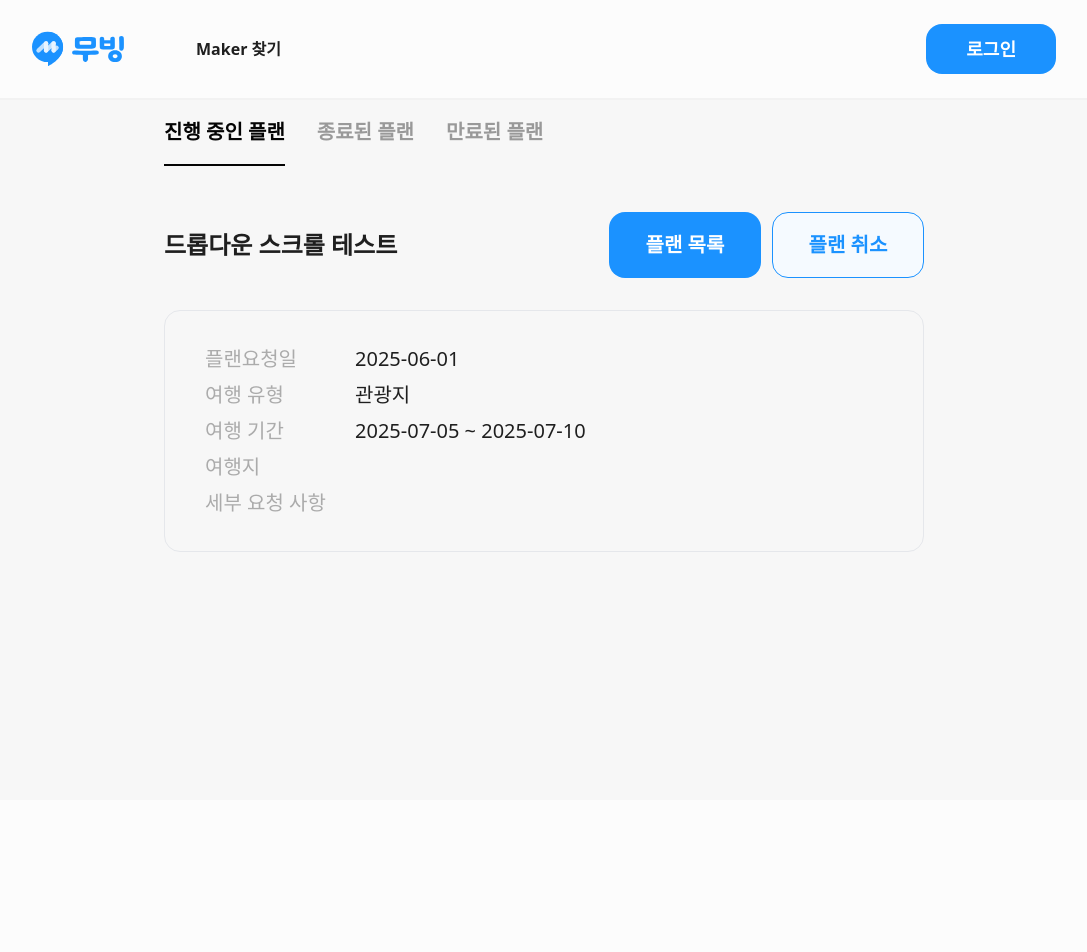
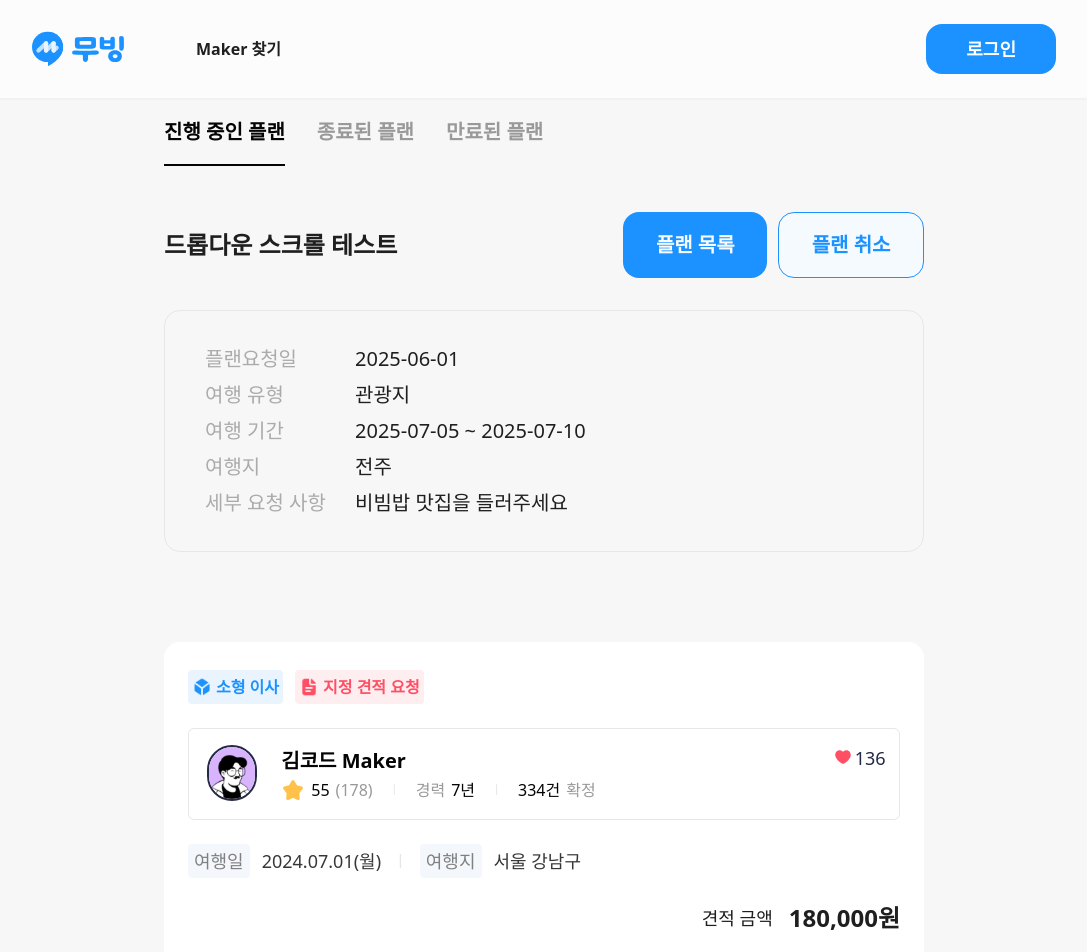
Before and after one commit to GoHawaiiForMe/frontend, a Next.js app: page /myTripManage/ongoingPlan in a window 1280 px wide. Shown: the top 952 px of the page, without its empty margins (96-1183 px from the left). Before the commit the page ends 800 px from the top, so only its background shows below. Built offline with nearby package versions, Linux system fonts and the light colour scheme.

Commit message:
feat: 리퀘스트카드 UI

```diff
--- a/src/components/MyPlans/Cards/PlanCard.tsx
+++ b/src/components/MyPlans/Cards/PlanCard.tsx
@@ -56,25 +56,25 @@ export default function PlanCard({ planData }: PlanCardProps) {
   };
 
   return (
-    <div className="flex h-96 flex-col gap-y-[32px] my-[46px] mobile:gap-y-[16px]">
-      <div className="flex place-content-between mobile-tablet:flex-col-reverse mobile-tablet:gap-y-[8px]">
+    <div className="flex h-96 flex-col gap-y-[32px] my-[46px] mobile:gap-y-4">
+      <div className="flex place-content-between mobile-tablet:flex-col-reverse mobile-tablet:gap-y-2">
         <div className="text-color-black-400 word-break semibold text-2xl content-center mobile:text-lg">
           {selectedPlan ? selectedPlan.name : "플랜 선택"}
         </div>
-        <div className="flex content-between gap-x-[16px] mobile:w-full mobile:whitespace-nowrap mobile-tablet:justify-end">
+        <div className="flex content-between gap-x-4 mobile:w-full mobile:whitespace-nowrap mobile-tablet:justify-end">
           <div className="flex content-between gap-[11px]">
             <button
-              className="relative text-nowrap min-w-[152px] py-[16px] px-[32.5px] bg-color-blue-300 text-white semibold rounded-2xl  text-xl tablet:text-lg mobile:text-md mobile-tablet:py-[6px] mobile-tablet:px-[16px]"
+              className="relative text-nowrap min-w-38 py-4 px-[32.5px] bg-color-blue-300 text-gray-50 semibold rounded-2xl  text-xl tablet:text-lg mobile:text-md mobile-tablet:py-[6px] mobile-tablet:px-[16px]"
               onClick={() => setIsOpen(!isOpen)}
             >
               플랜 목록
               {isOpen && (
-                <ul className="absolute top-[75px] right-0 text-left p-[16px] max-h-[200px] overflow-y-auto overflow-x-hidden bg-gray-50 normal text-color-black-500 rounded-2xl sm:w-auto mobile-tablet:top-[40px] mobile-tablet:p-[16px] mobile-tablet:max-w-[95%]">
+                <ul className="absolute top-[75px] right-0 text-left p-4 max-h-50 overflow-y-auto overflow-x-hidden bg-gray-50 normal text-color-black-500 rounded-2xl sm:w-auto mobile-tablet:top-[40px] mobile-tablet:p-[16px] mobile-tablet:max-w-[95%]">
                   {sortedPlans.map((plan) => (
                     <li
                       key={plan.id}
                       onClick={() => handlePlanSelect(plan.id)}
-                      className="p-[8px] pointer hover:bg-color-blue-100 px-2 py-1 rounded-lg mobile:truncate"
+                      className="p-2 pointer hover:bg-color-blue-100 px-2 py-1 rounded-lg mobile:truncate"
                     >
                       {plan.name}
                     </li>
@@ -83,13 +83,13 @@ export default function PlanCard({ planData }: PlanCardProps) {
               )}
             </button>
 
-            <button className="py-[16px] px-[32.5px] text-nowrap min-w-[152px] bg-color-blue-50 border-color-blue-300 border-solid border-[1px]  text-color-blue-300 semibold rounded-2xl  text-xl tablet:text-lg  mobile:text-md mobile-tablet:py-[6px] mobile-tablet:px-[16px]">
+            <button className="py-4 px-[32.5px] text-nowrap min-w-38 bg-color-blue-50 border-color-blue-300 border-solid border-[1px]  text-color-blue-300 semibold rounded-2xl  text-xl tablet:text-lg  mobile:text-md mobile-tablet:py-[6px] mobile-tablet:px-[16px]">
               플랜 취소
             </button>
           </div>
         </div>
       </div>
-      <div className="flex w-fill px-[40px] py-[32px] flex-col gap-y-1 border-color border-[1px] bg-body.bg-gray rounded-2xl text-xl semibol mobile-tablet:text-md mobile:px-[16px] mobile:py-[16px]">
+      <div className="flex w-fill px-10 py-8 flex-col gap-y-1 border-color border-[1px] bg-body.bg-gray rounded-2xl text-xl semibol mobile-tablet:text-md mobile:px-[16px] mobile:py-[16px]">
         <div className="flex">
           <label className="text-color-gray-300 w-[150px]" htmlFor="requestDate">
             플랜요청일
@@ -116,15 +116,15 @@ export default function PlanCard({ planData }: PlanCardProps) {
           <label className="text-color-gray-300 w-[150px] flex-shrink-0" htmlFor="travelSpot">
             여행지
           </label>
-          <div className="text-color-black-400">{selectedPlan ? selectedPlan.tripSpot : "-"}</div>
+          <div className="text-color-black-400">
+            {selectedPlan ? selectedPlan.serviceArea : "-"}
+          </div>
         </div>
         <div className="flex">
           <label className="text-color-gray-300 w-[150px]" htmlFor="planTravelSpecialRequests">
             세부 요청 사항
           </label>
-          <div className="text-color-black-400">
-            {selectedPlan ? selectedPlan.specialRequests : "-"}
-          </div>
+          <div className="text-color-black-400">{selectedPlan ? selectedPlan.details : "-"}</div>
         </div>
       </div>
     </div>
--- /dev/null
+++ b/src/components/MyPlans/Cards/RequestCard.tsx
@@ -0,0 +1,118 @@
+import Image from "next/image";
+import iconBox from "@public/assets/icon_boximg.png";
+import iconDocument from "@public/assets/icon_document.png";
+import icon_like_red from "@public/assets/icon_like_red.png";
+import img_avatar1 from "@public/assets/img_avatar1.svg";
+import icon_active_star from "@public/assets/icon_active_star.svg";
+
+export default function RequestCard() {
+  return (
+    <div className="flex flex-col mb-[32px] bg-color-gray-50 py-7 px-6 rounded-2xl mobile-tablet:px-3 mobile-tablet:py-4">
+      <div className="flex justify-left items-center gap-[12px] mobile-tablet:mt-[6px]">
+        <div className="flex items-center gap-[4px] bg-color-blue-100 rounded-[4px] p-[4px]">
+          <Image src={iconBox} alt="box" width={24} height={24} className="w-[20px] h-[20px]" />
+          <p className="text-[16px] font-semibold leading-[26px] text-color-blue-300 mobile:text-sm">
+            소형 이사
+          </p>
+        </div>
+        <div className="flex items-center gap-[4px] bg-color-red-100 rounded-[4px] p-[4px]">
+          <Image
+            src={iconDocument}
+            alt="document"
+            width={24}
+            height={24}
+            className="w-[20px] h-[20px]"
+          />
+          <p className="text-[16px] semibold leading-[26px] text-color-red-200 mobile:text-sm">
+            지정 견적 요청
+          </p>
+        </div>
+      </div>
+      <div className="flex my-6 gap-6 border-color border-[1px] bg-body.bg-gray rounded-md py-4 px-[18px] mobile-tablet:gap-3 mobile-tablet:px-[10px] mobile-tablet:my-[14px]">
+        <div className="w-14 h-14 border-2 border-color-blue-400 rounded-full overflow-hidden mobile-tablet:w-11 mobile-tablet:h-11">
+          <div className="relative w-full h-full aspect-square">
+            <Image src={img_avatar1} alt="프로필사진" layout="fill" objectFit="cover" />
+          </div>
+        </div>
+        <div className="flex w-full">
+          <div className="w-full flex-col justify-between items-center text-xs text-color-black-500">
+            <p className="text-xl semibold mobile-tablet:text-lg">김코드 Maker</p>
+            <div className="flex items-center gap-4 mobile-tablet:gap-1">
+              <div className="flex flex-shrink-0 gap-[6px] items-center text-lg medium mobile-tablet:text-sm mobile-tablet:gap-[5px]">
+                <Image
+                  src={icon_active_star}
+                  alt="별점"
+                  className="color-red-200 w-6 h-6 mobile-tablet:w-[14px] mobile-tablet:h-[14px]"
+                />
+                <p>55</p>
+                <p className="text-color-gray-400">(178)</p>
+              </div>
+              <p className="text-color-line-200">ㅣ</p>
+              <div className="flex flex-shrink-0 gap-[6px] text-lg medium mobile-tablet:text-sm mobile-tablet:gap-[5px]">
+                <p className="text-color-gray-400">경력</p>
+                <p>7년</p>
+              </div>
+              <p className="text-color-line-200">ㅣ</p>
+              <div className="flex flex-shrink-0 gap-[6px] text-lg medium mobile-tablet:text-sm mobile-tablet:gap-[5px]">
+                <p>334건</p>
+                <p className="text-color-gray-400">확정</p>
+              </div>
+            </div>
+          </div>
+          <div className="flex text-color-blue-400 medium text-2lg mobile-tablet:text-sm">
+            <Image
+              src={icon_like_red}
+              alt="좋아요"
+              width={24}
+              height={24}
+              className="color-red-200 w-[24px] h-[24px] "
+            />
+            136
+          </div>
+        </div>
+      </div>
+      <div>
+        <div className="flex items-center gap-[12px] mobile-tablet:grid mobile-tablet:grid-cols-3 mobile-tablet:gap-0">
+          <div className="flex items-center gap-3 mobile-tablet:col-span-3 mobile-tablet:mb-3">
+            <p className="text-2lg regular text-color-gray-500 bg-color-background-400 rounded-[4px] px-[6px] py-[4px] whitespace-nowrap mobile-tablet:text-md">
+              여행일
+            </p>
+            <p className="text-2lg medium  text-color-black-300 mobile-tablet:text-md">
+              2024.07.01(월)
+            </p>
+          </div>
+          <p className="text-color-line-200 mobile-tablet:hidden">ㅣ</p>
+          <div className="flex items-center gap-3 ">
+            <p className="text-[18px] font-normal leading-[26px] text-color-gray-500 bg-color-background-400 rounded-[4px] px-[6px] py-[4px] whitespace-nowrap mobile-tablet:text-md">
+              여행지
+            </p>
+            <p className="text-[18px] font-medium leading-[26px] whitespace-nowrap text-color-black-300 mobile-tablet:text-md">
+              서울 강남구
+            </p>
+          </div>
+          {/* <p className="text-color-line-200 mobile-tablet:hidden">ㅣ</p>
+          <div className="flex items-center gap-3 mobile-tablet:pl-2">
+            <p className="text-[18px] font-normal leading-[26px] text-color-gray-500 bg-color-background-400 rounded-[4px] px-[6px] py-[4px] whitespace-nowrap mobile:text-md">
+              도착
+            </p>
+            <p className="text-[18px] font-medium leading-[26px] whitespace-nowrap text-color-black-300 mobile-tablet:text-md">
+              경기도 수원시
+            </p>
+          </div> */}
+        </div>
+        <div className="flex items-center justify-end gap-4 py-6">
+          <p className="text-2lg medium mobile-tablet:text-md">견적 금액</p>
+          <p className="text-2xl bold mobile-tablet:text-2lg"> 180,000원</p>
+        </div>
+      </div>
+      <div className="flex gap-[11px] justify-between mobile:flex-col">
+        <button className="text-nowrap w-full py-4 px-[32.5px] bg-color-blue-300 text-gray-50 semibold rounded-lg text-xl tablet:text-lg mobile:text-md mobile-tablet:py-[11px] mobile-tablet:px-[16px]">
+          플랜 확정하기
+        </button>
+        <button className="text-nowrap w-full py-4 px-[32.5px] border-color-blue-300 border-solid border-[1px] text-color-blue-300 semibold rounded-lg  text-xl tablet:text-lg  mobile:text-md mobile-tablet:py-[11px] mobile-tablet:px-[16px]">
+          상세보기
+        </button>
+      </div>
+    </div>
+  );
+}
--- a/src/pages/myTripManage/ongoingPlan.tsx
+++ b/src/pages/myTripManage/ongoingPlan.tsx
@@ -1,5 +1,6 @@
 import PlanCard from "@/components/MyPlans/Cards/PlanCard";
 import MyPlanNav from "@/components/MyPlans/MyPlanNav";
+import RequestCard from "@/components/MyPlans/Cards/RequestCard";
 import Layout from "@/components/Common/Layout";
 
 export default function ongoingPlan() {
@@ -69,6 +70,7 @@ export default function ongoingPlan() {
       <MyPlanNav />
       <Layout bodyClass="bg-gray">
         <PlanCard planData={planData} />
+        <RequestCard />
       </Layout>
     </>
   );
```
Also changed, not shown: public/assets/icon_like_red.png (added).
